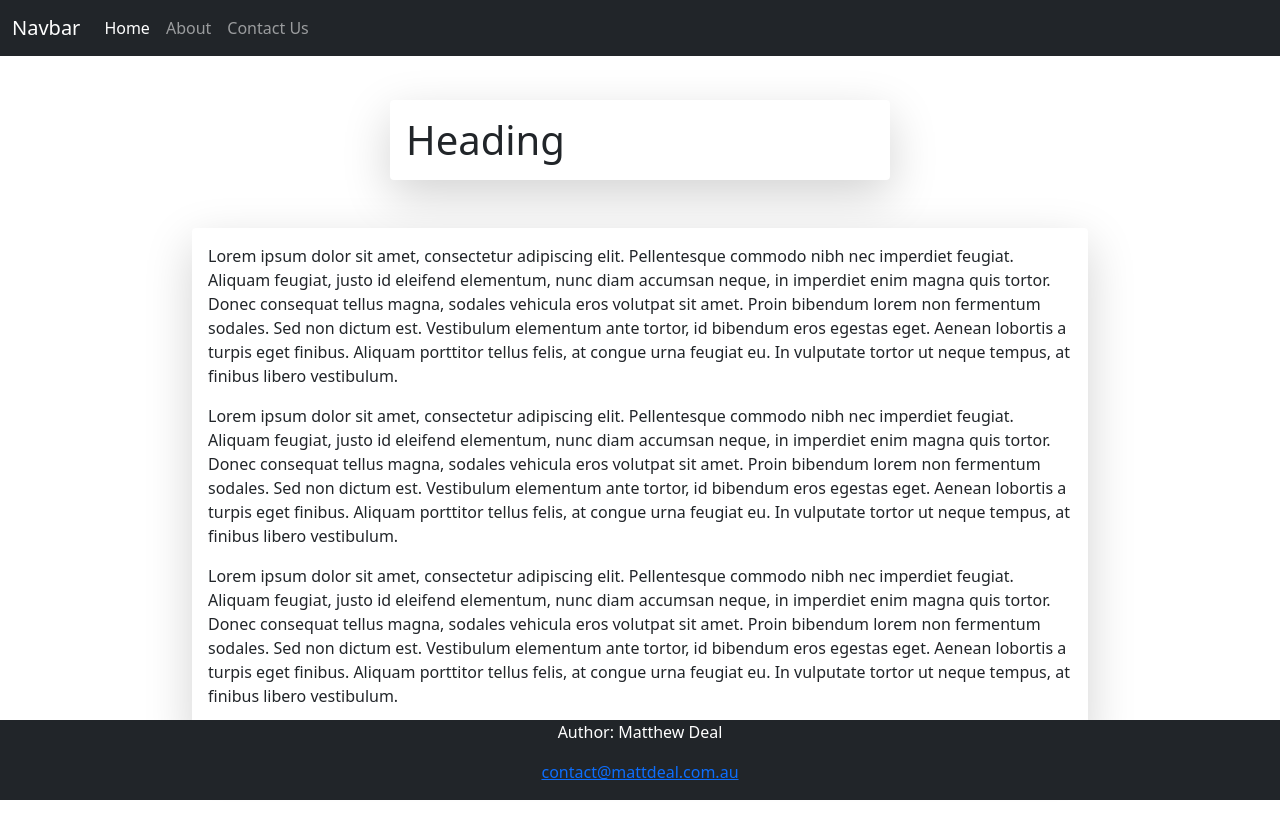
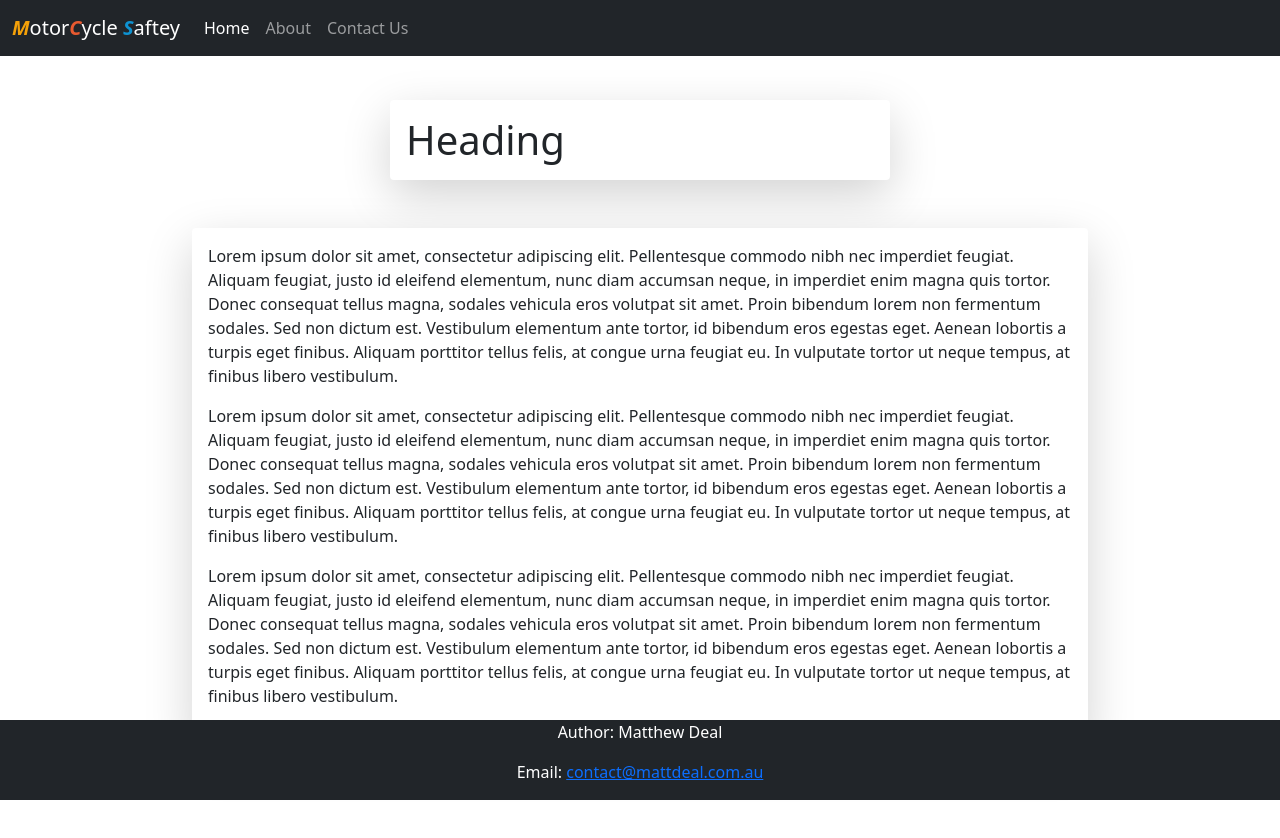
Before and after one commit to Dealsy/HTML-CSS-Project, a plain HTML site: page index.html in a window 1280 px wide. Drawn offline with nearby package versions, Linux system fonts and the light colour scheme.

Commit message:
Added Styles to all pages

```diff
--- a/index.html
+++ b/index.html
@@ -10,18 +10,13 @@
     <!-- CSS only -->
     <link href="https://cdn.jsdelivr.net/npm/bootstrap@5.0.1/dist/css/bootstrap.min.css" rel="stylesheet"
         integrity="sha384-+0n0xVW2eSR5OomGNYDnhzAbDsOXxcvSN1TPprVMTNDbiYZCxYbOOl7+AMvyTG2x" crossorigin="anonymous">
-
-    <!-- JavaScript Bundle with Popper -->
-    <script src="https://cdn.jsdelivr.net/npm/bootstrap@5.0.1/dist/js/bootstrap.bundle.min.js"
-        integrity="sha384-gtEjrD/SeCtmISkJkNUaaKMoLD0//ElJ19smozuHV6z3Iehds+3Ulb9Bn9Plx0x4"
-        crossorigin="anonymous"></script>
 </head>
 
 <body>
     <!--BootStrap Navbar code  https://getbootstrap.com/docs/5.0/components/navbar/ -->
     <nav class="navbar navbar-expand-lg fixed-top navbar-dark bg-dark">
         <div class="container-fluid">
-            <a class="navbar-brand" href="/">Navbar</a>
+            <a class="navbar-brand" href="/"><i class="heading_styleM">M</i>otor<i class="heading_styleC">C</i>ycle <i class="heading_styleS">S</i>aftey</a>
             <button class="navbar-toggler" type="button" data-bs-toggle="collapse" data-bs-target="#navbarNav"
                 aria-controls="navbarNav" aria-expanded="false" aria-label="Toggle navigation">
                 <span class="navbar-toggler-icon"></span>
@@ -74,8 +69,10 @@
 
         <!--Footer for page-->
         <footer class="page_footer">
-            <p>Author: Matthew Deal</p>
-            <p><a href="mailto:hege@example.com">contact@mattdeal.com.au</a></p>
+            <address>
+                <p>Author: Matthew Deal</p>
+            <p>Email: <a href="mailto:hege@example.com">contact@mattdeal.com.au</a></p>
+            </address>
         </footer>
     </div>
 
--- a/main.css
+++ b/main.css
@@ -1,3 +1,6 @@
+/* Document CSS
+    ============ */
+
 html, body {
     height: 100%;
     margin: 0;
@@ -6,6 +9,9 @@ html, body {
 #wrapper {
     min-height: 100%;
 }
+
+/* Content CSS
+    ========== */
 
 /* Sets CSS for headings on each page */
 .page_Headings{
@@ -30,3 +36,21 @@ html, body {
     color: white;
     text-align: center;
 }
+
+/*  Heading CSS classes
+    =================== */
+
+.heading_styleC{
+    color: #E85A30;
+    font-weight: bolder;
+}
+
+.heading_styleM{
+   color: #F4A109;
+   font-weight: bolder;
+}
+
+.heading_styleS{
+    color: #0E92D1;
+    font-weight: bolder;
+}
```
Also changed, not shown: About.html (+1 -6 lines), Contact.html (+1 -6 lines), 1 other file.
